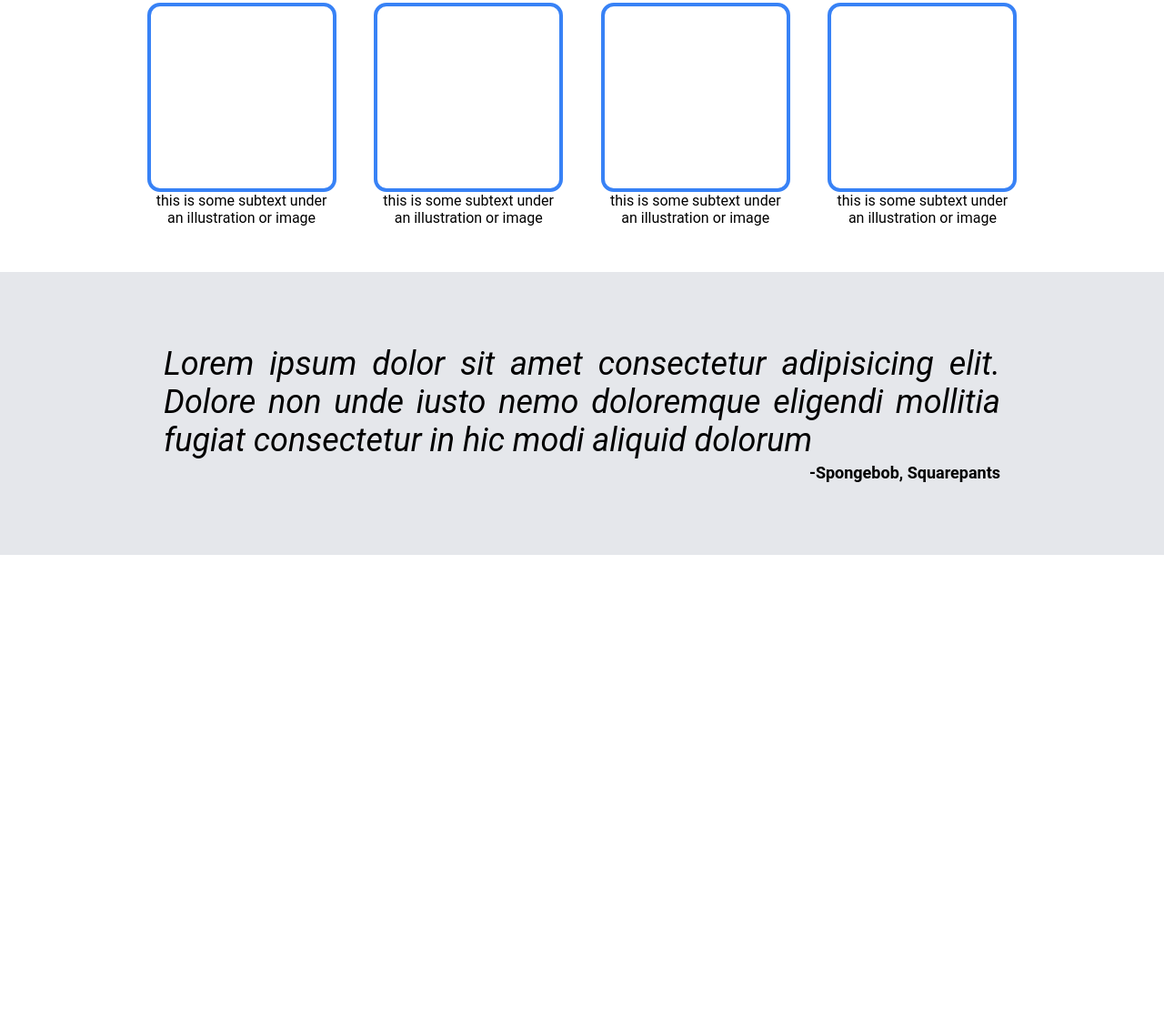
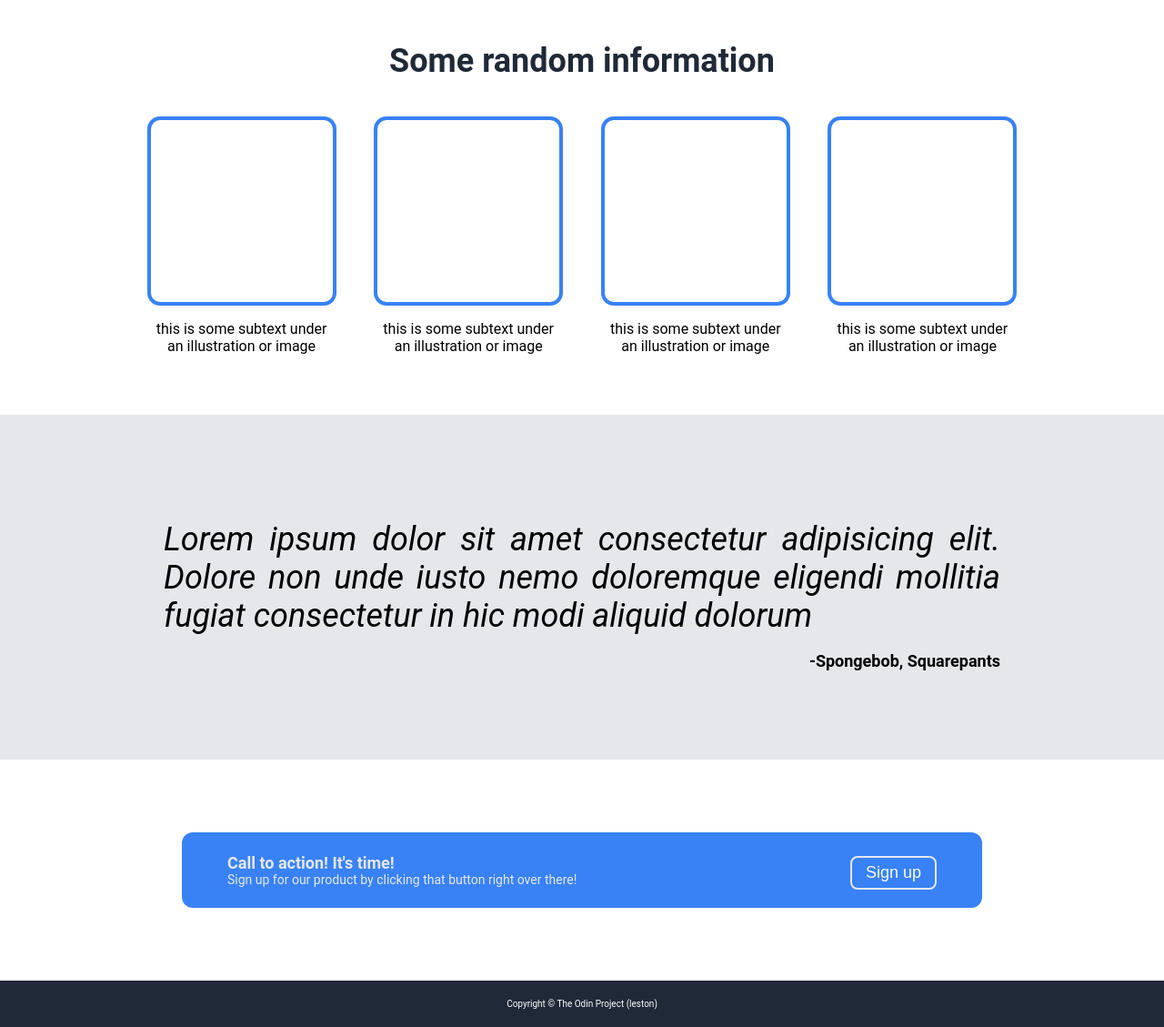
Before and after one commit to lestonpoh/odin-landing-page, a plain HTML site: page index.html in a window 1280 px wide. Shown: the part 825-1954 px from the top of the page at 91% size. Before the commit the page ends 1435 px from the top, so only its background shows below. Drawn offline with Linux system fonts and the light colour scheme.

Commit message:
Add container 3 and footer

```diff
--- a/index.html
+++ b/index.html
@@ -10,7 +10,7 @@
   <body>
     <div class="header-container">
       <div class="header-top">
-        <div class="left-header">Header Logo</div>
+        <h1 class="left-header">Header Logo</h1>
         <ul class="right-header">
           <li><a href="#">header link one</a></li>
           <li><a href="#">header link two</a></li>
@@ -20,8 +20,8 @@
 
       <div class="header-bottom">
         <div class="left-header">
-          <div class="header-main-text">This website is awesome</div>
-          <div class="header-secondary-text">Lorem ipsum dolor sit, amet consectetur adipisicing elit. Necessitatibus debitis praesentium, perferendis vitae incidunt ipsam odio fugit molestiae doloremque, esse odit! Accusantium accusamus pariatur laborum corrupti totam dolor, suscipit consectetur?</div>
+          <h2 class="header-main-text">This website is awesome</h2>
+          <p class="header-secondary-text">Lorem ipsum dolor sit, amet consectetur adipisicing elit. Necessitatibus debitis praesentium, perferendis vitae incidunt ipsam odio fugit molestiae doloremque, esse odit! Accusantium accusamus pariatur laborum corrupti totam dolor, suscipit consectetur?</p>
           <button>Sign up</button>
         </div>
 
@@ -32,39 +32,51 @@
     </div>
 
     <div class="container-one">
-      <div class="container-one-top">
+      <h2 class="container-one-top">
         Some random information
-      </div>
+      </h2>
       <div class="container-one-bottom">
         <div class="card">
           <div class="blue-box"></div>
-          <div class="subtext">this is some subtext under an illustration or image</div>
+          <p class="subtext">this is some subtext under an illustration or image</p>
         </div>
         <div class="card">
           <div class="blue-box"></div>
-          <div class="subtext">this is some subtext under an illustration or image</div>
+          <p class="subtext">this is some subtext under an illustration or image</p>
         </div>
         <div class="card">
           <div class="blue-box"></div>
-          <div class="subtext">this is some subtext under an illustration or image</div>
+          <p class="subtext">this is some subtext under an illustration or image</p>
         </div>
         <div class="card">
           <div class="blue-box"></div>
-          <div class="subtext">this is some subtext under an illustration or image</div>
+          <p class="subtext">this is some subtext under an illustration or image</p>
         </div>
       </div>
     </div>
     <div class="container-two">
-      <div class="container-two-top">
+      <p class="container-two-top">
         Lorem ipsum dolor sit amet consectetur adipisicing elit. Dolore non unde iusto nemo doloremque eligendi mollitia fugiat consectetur in hic modi aliquid dolorum
+      </p>
+      <p class="container-two-bottom">
+        -Spongebob, Squarepants
+      </p>
+    </div>
+
+    <div class="container-three">
+      <div class="content">
+        <div class="content-left">
+          <p class="content-left-top">Call to action! It's time!</p>
+          <p class="content-left-bottom">Sign up for our product by clicking that button right over there!</p>
+
+        </div>
+        <div class="content-right"><button>Sign up</button> </div>
+
       </div>
-      <div class="container-two-bottom">
-        -Spongebob, Squarepants
-      </div>
+    </div>
 
-
-
-
+    <div class="footer">
+      <p>Copyright &#169 The Odin Project (leston)</p>
 
 
     </div>
--- a/style.css
+++ b/style.css
@@ -2,7 +2,9 @@ body{
     font-family:'Roboto', sans-serif;
     display:flex;
     flex-direction: column;
+    background:grey;
     margin:0
+
 }
 
 .header-container, .container-one{
@@ -15,10 +17,12 @@ body{
     background: #1F2937;
 
 
+
 }
 
 .header-top{
     display: flex;
+    flex-wrap: wrap;
     justify-content: space-between;
     align-items: center;
     margin-bottom: 70px;
@@ -51,6 +55,7 @@ ul{
 
 .header-bottom{
     display:flex;
+    flex-wrap: wrap;
     justify-content: space-between;
     align-items: center;
     margin:0
@@ -60,13 +65,14 @@ ul{
 
 .header-bottom .left-header{
     margin-right: 30px;
+    width:800px
 
 }
 
 
 img{
-    width:800px;
-    height:500px
+    width:600px;
+    height:350px
 }
 
 .header-main-text{
@@ -112,8 +118,9 @@ button{
 
 .container-one-bottom{
     display:flex;
+    flex-wrap: wrap;
     justify-content: space-evenly;
-    /* align-items: center; */
+
 
 }
 
@@ -157,3 +164,52 @@ button{
     font-size:18px;
     font-weight:bold
 }
+
+/* CONTAINER-THREE */
+
+.container-three{
+    background: white;
+    padding:80px 120px
+}
+
+.content{
+    background:#3882F6;
+    margin:0 80px;
+    border-radius: 12px;
+    padding:20px 50px;
+    display:flex;
+    flex-wrap: wrap;
+    justify-content: space-between;
+    align-items: center;
+}
+
+.content-left-top{
+    font-size: 18px;
+    font-weight:bold;
+    color:#E5E7EB;
+    margin:0;
+    padding:0
+}
+
+.content-left-bottom{
+    font-size: 14px;
+    color:#E5E7EB;
+    margin:0;
+    padding:0
+}
+
+.content button{
+    border: 2px solid #E5E7EB;
+
+}
+
+/* FOOTER */
+
+.footer{
+    background:#1F2937;
+    text-align: center;
+    padding:10px;
+    color:white;
+    font-size: 10px
+
+}
```
